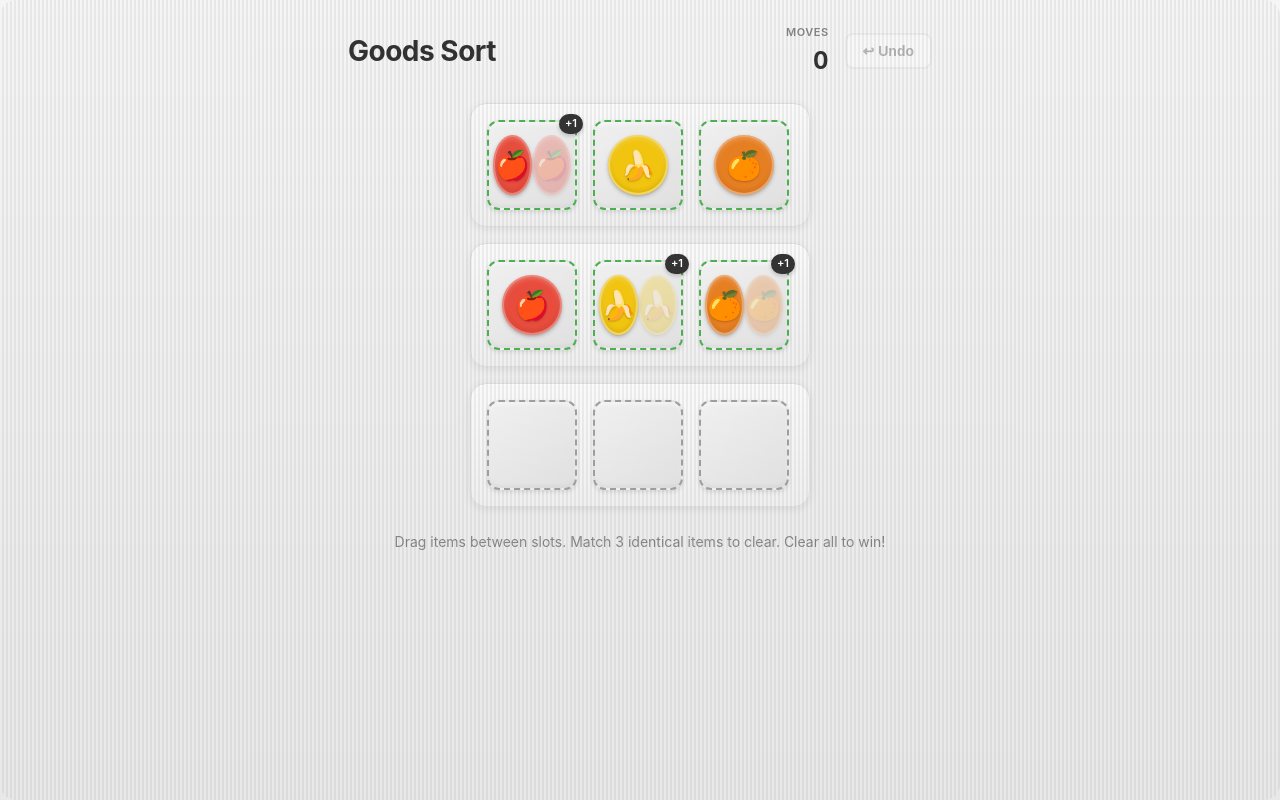
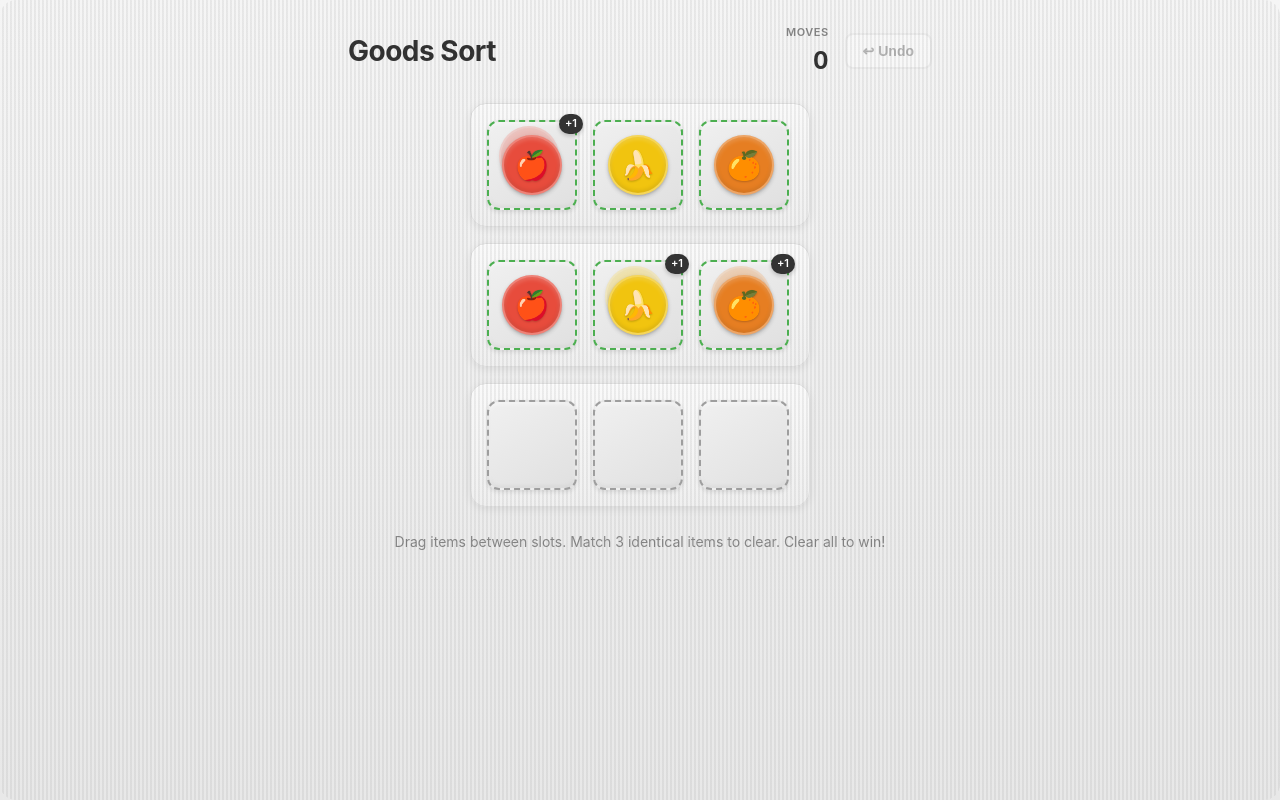
Before and after one commit to audrysbut/goods-sort, a Preact app: page / in a window 1280 px wide. Built offline with nearby package versions, Linux system fonts and the light colour scheme.

Commit message:
Fix: Stack items render correctly with absolute positioning
- Only first (top) item in flex flow, stays circular
- Hidden items get .stackItem class with --stack-offset CSS variable
- Items no longer distort to oval when stacked
- Drag & drop still works

```diff
--- a/src/components/Item.tsx
+++ b/src/components/Item.tsx
@@ -1,6 +1,6 @@
 // src/components/Item.tsx
 
-import { FunctionalComponent } from 'preact';
+import { FunctionalComponent, CSSProperties } from 'preact';
 import type { Item } from '../types/game';
 import { useDraggableItem } from '../hooks/useDragDrop';
 import { ITEM_COLORS, ITEM_LABELS } from '../types/game';
@@ -14,6 +14,7 @@ interface ItemProps {
   onDragStart: (source: { shelfId: string; slotIndex: number; item: Item }) => void;
   onDragEnd: () => void;
   className?: string;
+  style?: CSSProperties;
 }
 
 export const ItemComponent: FunctionalComponent<ItemProps> = ({
@@ -24,6 +25,7 @@ export const ItemComponent: FunctionalComponent<ItemProps> = ({
   onDragStart,
   onDragEnd,
   className = '',
+  style,
 }) => {
   const { isDragging, dragProps } = useDraggableItem(item, shelfId, slotIndex, onDragStart, onDragEnd);
 
@@ -48,6 +50,7 @@ export const ItemComponent: FunctionalComponent<ItemProps> = ({
         opacity: isDragging ? 0.5 : (isTopItem ? 1 : 0.3),
         transform: isDragging ? 'scale(1.1) rotate(3deg)' : 'none',
         zIndex: isDragging ? 1000 : (isTopItem ? 10 : 1),
+        ...style,
       }}
       aria-label={`Item: ${label} (${item.type})`}
       role={draggable ? 'button' : 'img'}
--- a/src/components/ShelfSlot.tsx
+++ b/src/components/ShelfSlot.tsx
@@ -72,6 +72,8 @@ export const ShelfSlotComponent: FunctionalComponent<ShelfSlotProps> = ({
             isTopItem={index === 0}
             onDragStart={onDragStart}
             onDragEnd={onDragEnd}
+            className={index > 0 ? styles.stackItem : ''}
+            style={index > 0 ? { '--stack-offset': index } : undefined}
           />
         ))}
       </div>
```
Also changed, not shown: .playwright-mcp/page-2026-10-25T07-57-32-351Z.yml (added), .playwright-mcp/page-2026-10-25T07-57-34-365Z.yml (added).
